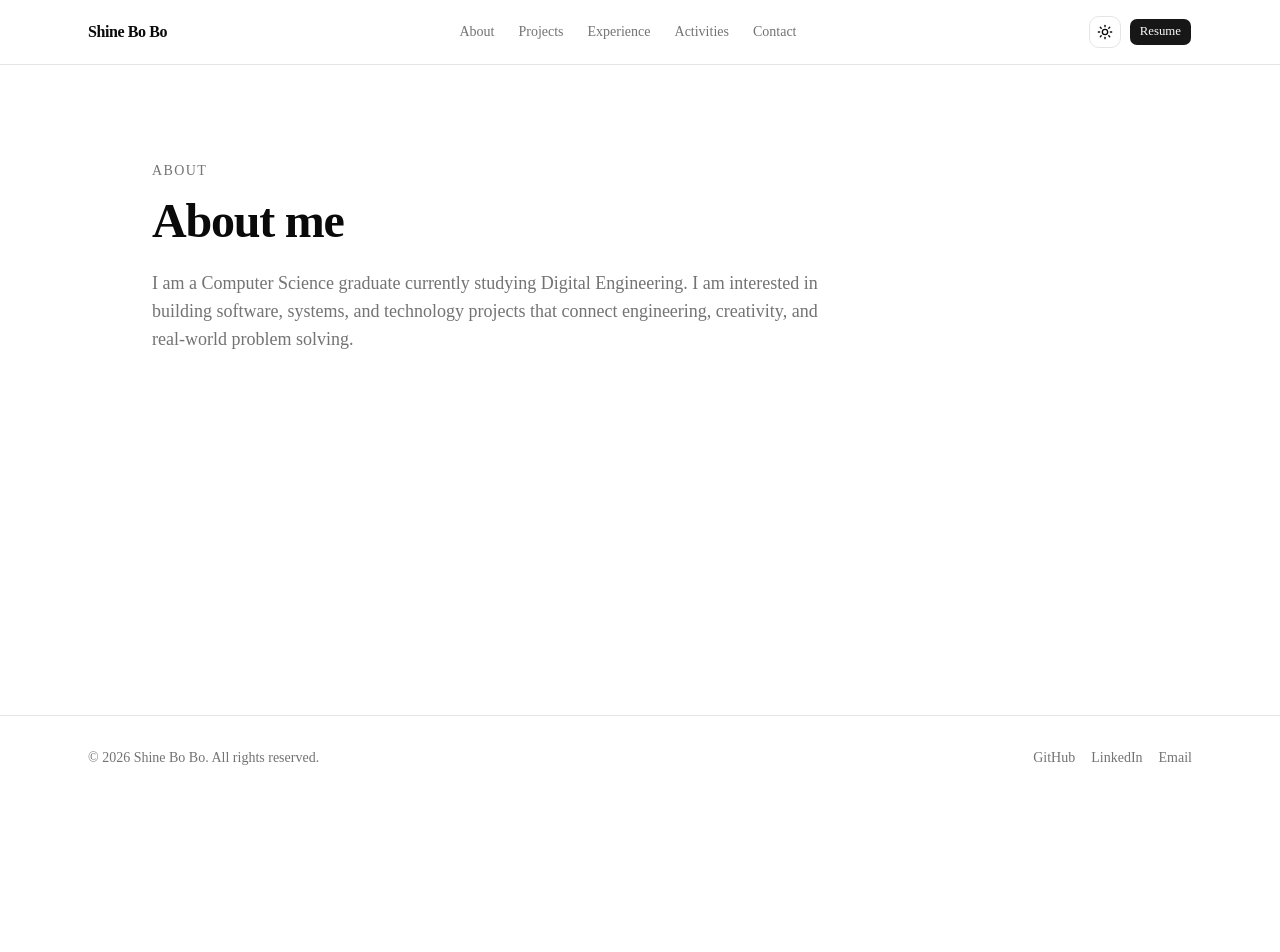
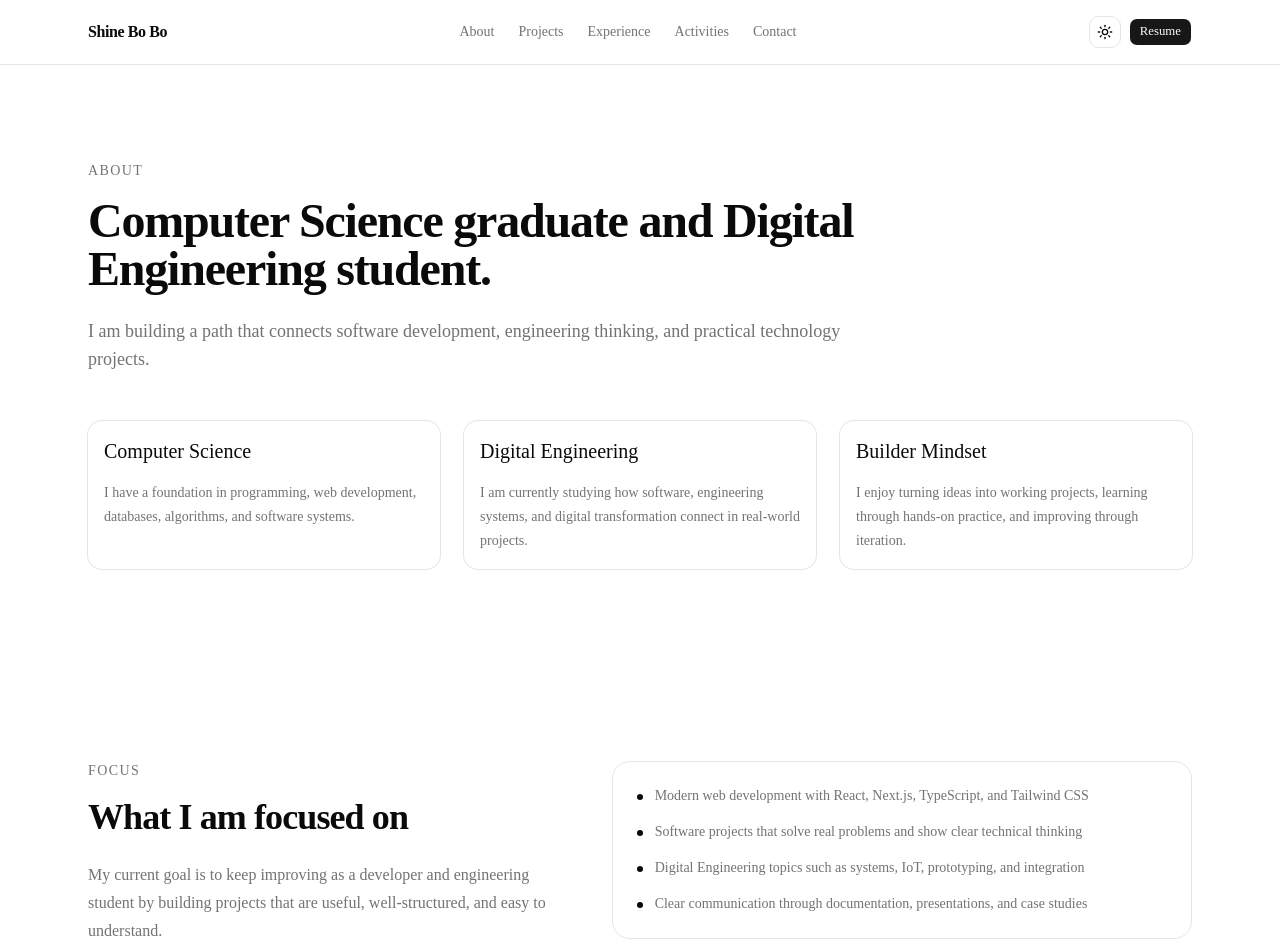
Before and after one commit to ShineBo/portfolio, a Next.js app: page /about in a window 1280 px wide. Shown: the top 952 px of the page. Before the commit the page ends 800 px from the top, so only its background shows below. Built offline with nearby package versions, Linux system fonts and the light colour scheme.

Commit message:
feat: build about page structure

```diff
--- a/src/app/about/page.tsx
+++ b/src/app/about/page.tsx
@@ -1,4 +1,8 @@
 import type { Metadata } from "next"
+
+import { SectionContainer } from "@/components/shared/section-container"
+import { SectionHeading } from "@/components/shared/section-heading"
+import { Card, CardContent, CardHeader, CardTitle } from "@/components/ui/card"
 
 export const metadata: Metadata = {
   title: "About",
@@ -6,22 +10,91 @@ export const metadata: Metadata = {
     "Learn more about Ming Zhu, a Computer Science graduate and Digital Engineering student.",
 }
 
+const profileCards = [
+  {
+    title: "Computer Science",
+    description:
+      "I have a foundation in programming, web development, databases, algorithms, and software systems.",
+  },
+  {
+    title: "Digital Engineering",
+    description:
+      "I am currently studying how software, engineering systems, and digital transformation connect in real-world projects.",
+  },
+  {
+    title: "Builder Mindset",
+    description:
+      "I enjoy turning ideas into working projects, learning through hands-on practice, and improving through iteration.",
+  },
+]
+
+const focusAreas = [
+  "Modern web development with React, Next.js, TypeScript, and Tailwind CSS",
+  "Software projects that solve real problems and show clear technical thinking",
+  "Digital Engineering topics such as systems, IoT, prototyping, and integration",
+  "Clear communication through documentation, presentations, and case studies",
+]
+
 export default function AboutPage() {
   return (
-    <section className="mx-auto max-w-5xl px-6 py-24">
-      <p className="mb-4 text-sm font-medium uppercase tracking-widest text-muted-foreground">
-        About
-      </p>
+    <>
+      <SectionContainer>
+        <SectionHeading
+          eyebrow="About"
+          title="Computer Science graduate and Digital Engineering student."
+          description="I am building a path that connects software development, engineering thinking, and practical technology projects."
+        />
 
-      <h1 className="text-4xl font-bold tracking-tight sm:text-5xl">
-        About me
-      </h1>
+        <div className="mt-12 grid gap-6 lg:grid-cols-3">
+          {profileCards.map((card) => (
+            <Card
+              key={card.title}
+              className="h-full transition-all hover:-translate-y-1 hover:shadow-md"
+            >
+              <CardHeader>
+                <CardTitle className="text-xl">{card.title}</CardTitle>
+              </CardHeader>
 
-      <p className="mt-6 max-w-2xl text-lg text-muted-foreground">
-        I am a Computer Science graduate currently studying Digital Engineering.
-        I am interested in building software, systems, and technology projects
-        that connect engineering, creativity, and real-world problem solving.
-      </p>
-    </section>
+              <CardContent>
+                <p className="text-sm leading-6 text-muted-foreground">
+                  {card.description}
+                </p>
+              </CardContent>
+            </Card>
+          ))}
+        </div>
+      </SectionContainer>
+
+      <SectionContainer className="pt-0">
+        <div className="grid gap-10 lg:grid-cols-[1fr_1.2fr] lg:items-start">
+          <div>
+            <p className="mb-4 text-sm font-medium uppercase tracking-widest text-muted-foreground">
+              Focus
+            </p>
+
+            <h2 className="text-3xl font-bold tracking-tight sm:text-4xl">
+              What I am focused on
+            </h2>
+
+            <p className="mt-6 text-base leading-7 text-muted-foreground">
+              My current goal is to keep improving as a developer and engineering
+              student by building projects that are useful, well-structured, and
+              easy to understand.
+            </p>
+          </div>
+
+          <div className="rounded-2xl border p-6">
+            <ul className="space-y-4 text-sm text-muted-foreground">
+              {focusAreas.map((item) => (
+                <li key={item} className="flex gap-3">
+                  <span className="mt-2 h-1.5 w-1.5 shrink-0 rounded-full bg-foreground" />
+                  <span>{item}</span>
+                </li>
+              ))}
+            </ul>
+          </div>
+        </div>
+      </SectionContainer>
+    </>
   )
 }
```
